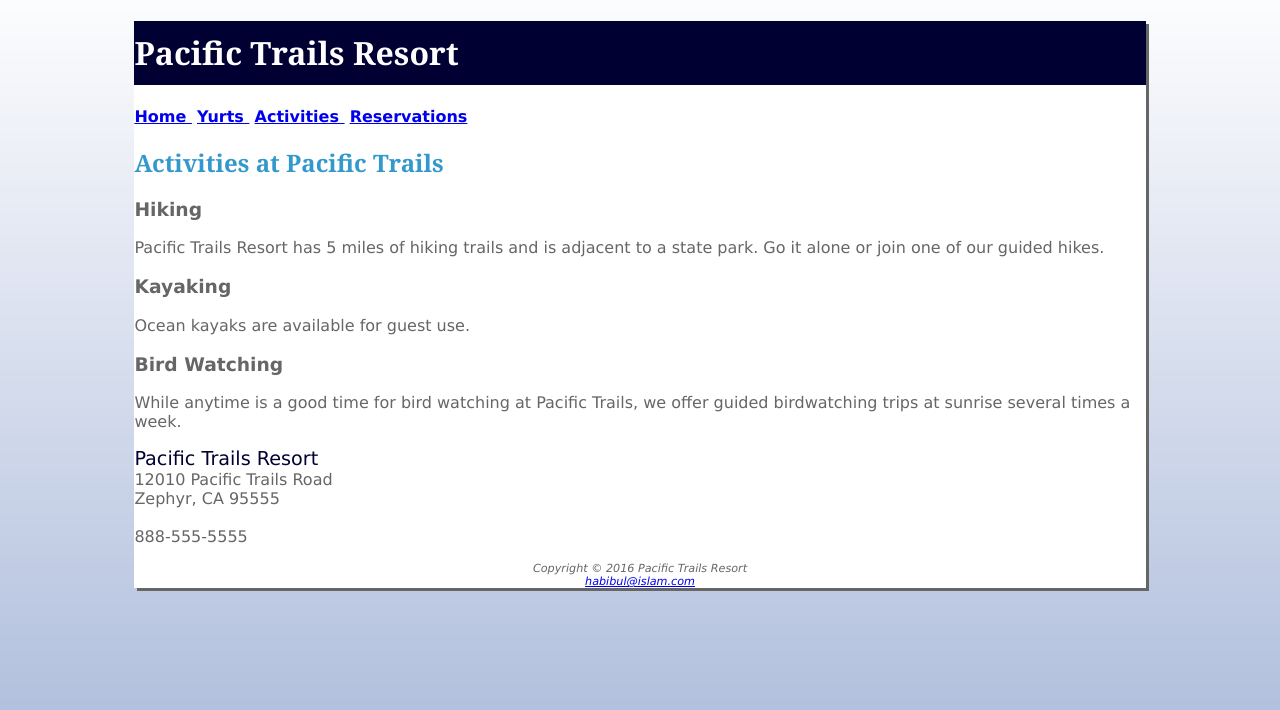
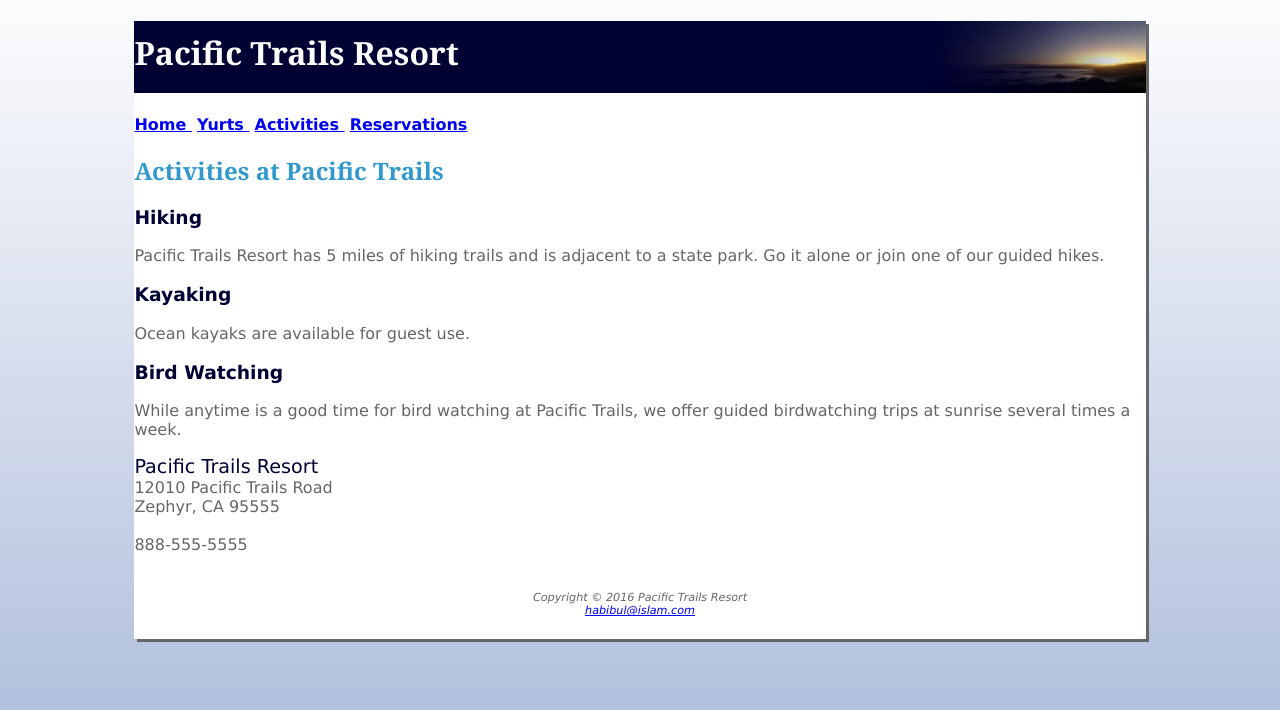
Before and after one commit to HabibulIslam/PacificTrailsResortHw4, a plain HTML site: page activities.html in a window 1280 px wide. Drawn offline with Linux system fonts and the light colour scheme.

Commit message:
Update pacific.css

```diff
--- a/pacific.css
+++ b/pacific.css
@@ -16,11 +16,20 @@ h1 {
     color: #FFFFFF;
     font-family: Georgia, serif;
     line-height: 200%;
+    background-image: url("pacific4/sunset.jpg");
+    background-repeat: no-repeat;
+    background-position: right;
+    height: 72px;
+}
+
+h3 {
+    color: #000033;
 }
 
 nav {
     background-color: #90C7E3;
     font-weight: bold;
+    padding: 5px;
 }
 
 h2 {
@@ -42,6 +51,7 @@ footer {
     font-size: 0.7em;
     font-style: italic;
     text-align: center;
+    padding: 10px;
 }
 
 #wrapper {
```
